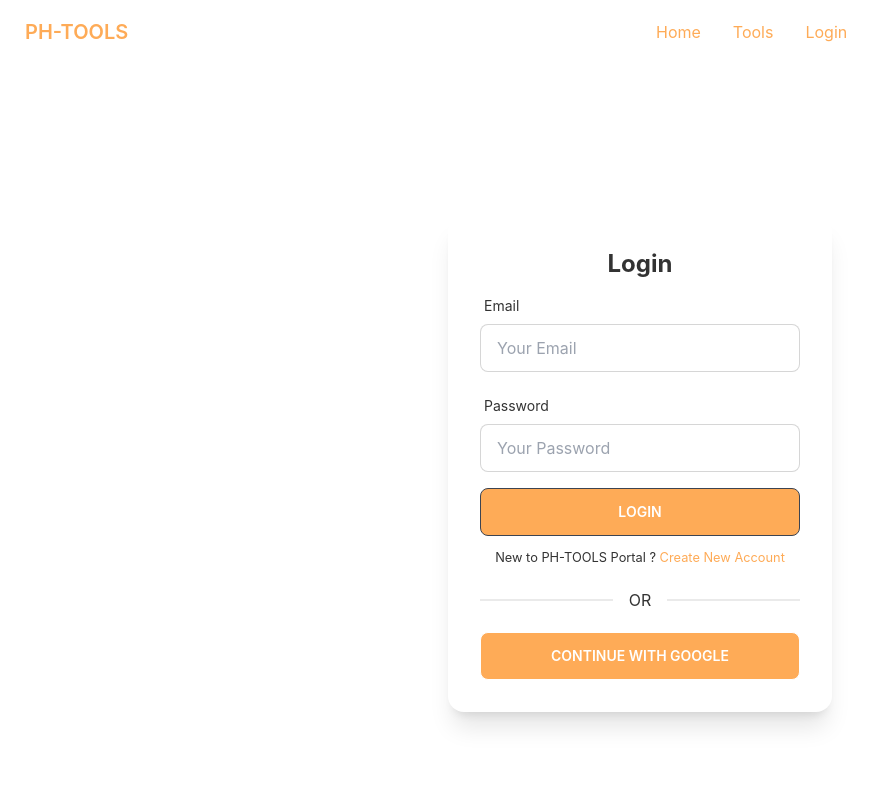
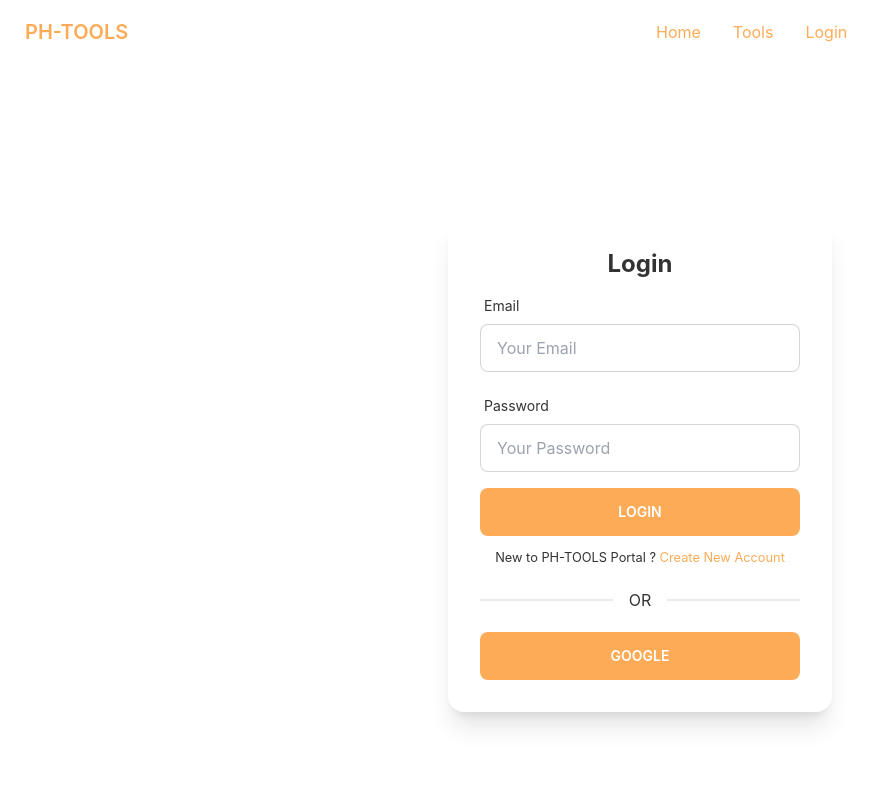
Before and after one commit to sarifulislam1/-manufacturer-website-client-side, a React (Create React App) app: page /login in a window 1280 px wide. Shown: the top 800 px of the page, without its empty margins (0-883 px from the left). Built offline with nearby package versions, Linux system fonts and the light colour scheme; no server answers.

Commit message:
require auth done

```diff
--- a/src/App.js
+++ b/src/App.js
@@ -8,6 +8,8 @@ import Footer from './components/shared/Footer';
 import Purchase from './components/pages/Purchase/Purchase';
 import Login from './components/pages/Login/Login';
 import SignUp from './components/pages/Login/SignUp';
+import RequireAuth from './components/pages/Login/RequireAuth';
+import NotFound from './components/shared/NotFound';
 
 function App() {
   return (
@@ -16,10 +18,15 @@ function App() {
       <Routes>
         <Route path='/' element={<Home></Home>}></Route>
         <Route path='/home' element={<Home></Home>}></Route>
-        <Route path='/tools' element={<Tools></Tools>}></Route>
-        <Route path='/purchase' element={<Purchase></Purchase>}></Route>
+        <Route path='/tools' element={<RequireAuth>
+          <Tools></Tools>
+        </RequireAuth>}></Route>
+        <Route path='/purchase' element={<RequireAuth>
+          <Purchase></Purchase>
+        </RequireAuth>}></Route>
         <Route path='/login' element={<Login></Login>}></Route>
         <Route path='/signup' element={<SignUp></SignUp>}></Route>
+        <Route path='*' element={<NotFound></NotFound>}></Route>
       </Routes>
       <Footer></Footer>
     </div>
--- a/src/components/pages/Login/Login.js
+++ b/src/components/pages/Login/Login.js
@@ -103,15 +103,15 @@ const Login = () => {
 
 
                         {signInError}
-                        <input className='btn w-full max-w-xs bg-primary text-white' type="submit" value='Login' />
+                        <input className='btn btn-ghost w-full max-w-xs bg-primary text-white' type="submit" value='Login' />
                     </form>
 
                     <p><small>New to PH-TOOLS Portal ? <Link className='text-primary' to="/signup">Create New Account</Link></small></p>
                     <div className="divider">OR</div>
                     <button
                         onClick={() => signInWithGoogle()}
-                        className="btn btn-outline bg-primary text-white"
-                    >Continue With Google</button>
+                        className="btn btn-ghost bg-primary text-white"
+                    >Google</button>
                 </div>
             </div>
         </div>
--- /dev/null
+++ b/src/components/pages/Login/RequireAuth.js
@@ -0,0 +1,22 @@
+import React from 'react';
+import { useAuthState } from 'react-firebase-hooks/auth';
+import { Navigate, useLocation } from 'react-router-dom';
+import auth from '../../Firebase/Firebase.init';
+import Loading from '../../shared/Loading';
+
+
+const RequireAuth = ({ children }) => {
+    const [user, loading, error] = useAuthState(auth);
+    const location = useLocation()
+
+    if (loading) {
+        return <Loading></Loading>
+    }
+
+    if (!user) {
+        return <Navigate to='/login' state={{ from: location }} replace></Navigate>
+    }
+    return children;
+};
+
+export default RequireAuth;
--- a/src/components/pages/Login/SignUp.js
+++ b/src/components/pages/Login/SignUp.js
@@ -128,15 +128,15 @@ const SignUp = () => {
 
 
                         {signInError}
-                        <input className='btn w-full max-w-xs bg-primary text-white' type="submit" value='SignUP' />
+                        <input className='btn btn-ghost w-full max-w-xs bg-primary text-white' type="submit" value='SignUP' />
                     </form>
 
                     <p><small>Already have an account <Link className='text-primary' to="/login">Login</Link></small></p>
                     <div className="divider">OR</div>
                     <button
                         onClick={() => signInWithGoogle()}
-                        className="btn btn-outline bg-primary text-white"
-                    >Continue With Google</button>
+                        className="btn btn-ghost bg-primary text-white"
+                    >Google</button>
                 </div>
             </div>
         </div>
--- /dev/null
+++ b/src/components/shared/NotFound.js
@@ -0,0 +1,11 @@
+import React from 'react';
+
+const NotFound = () => {
+    return (
+        <div>
+            <img src="https://webdeasy.de/wp-content/uploads/2020/06/404-pages.jpg" alt="" />
+        </div>
+    );
+};
+
+export default NotFound;
```
